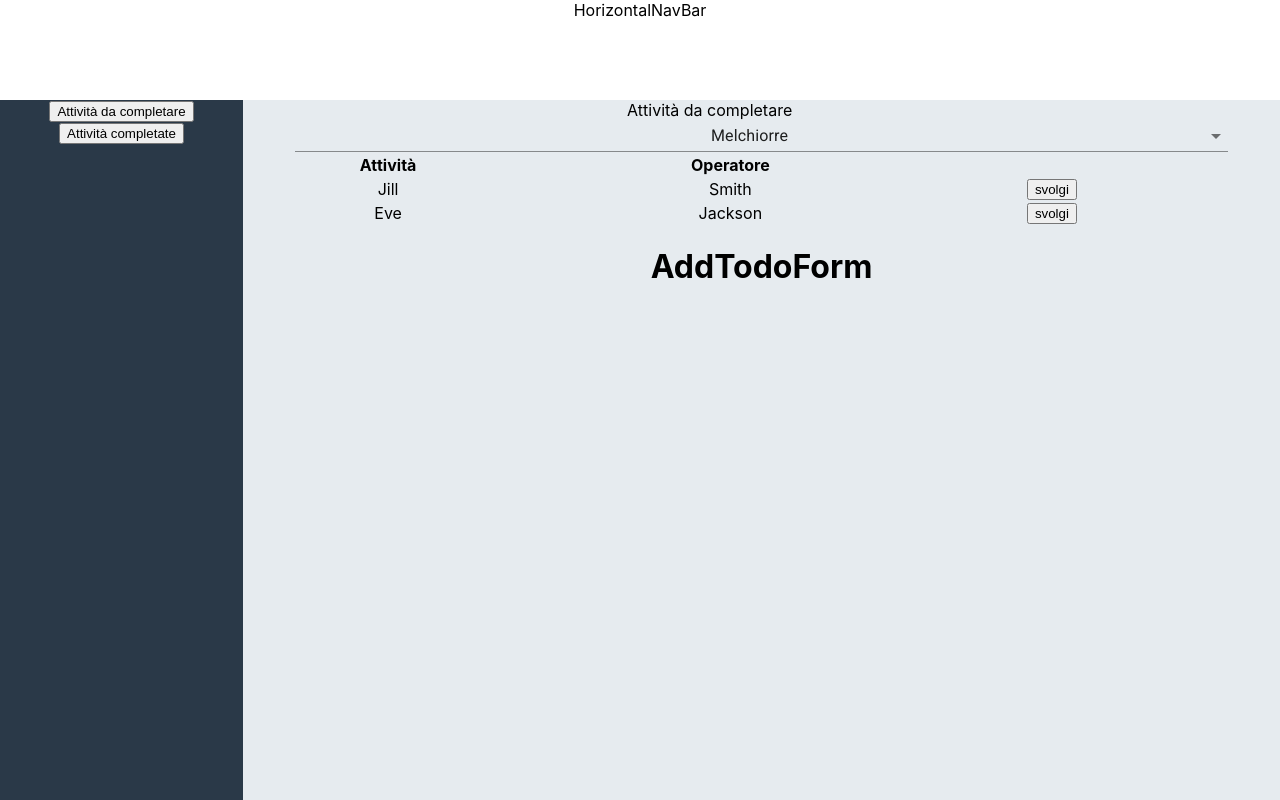
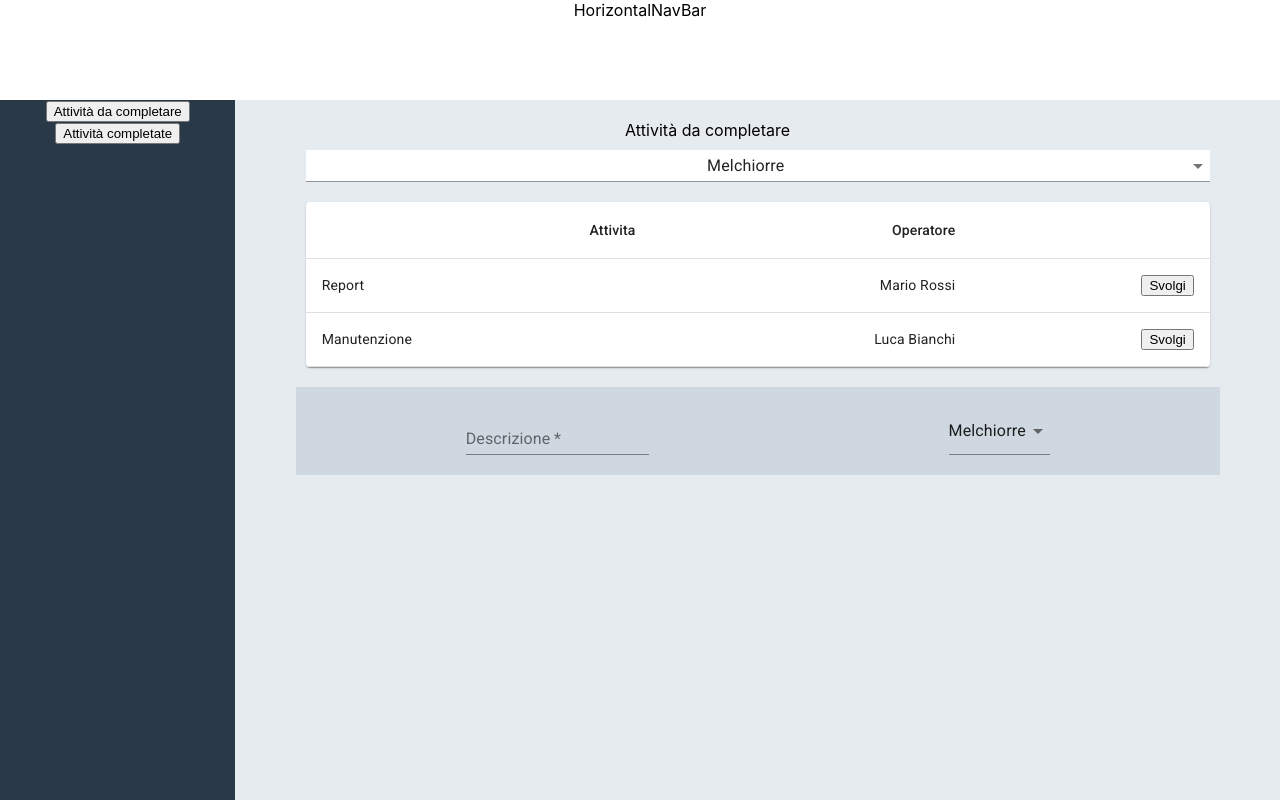
Before and after one commit to MartinRouterPing/react-graphql-example, a React (Create React App) app: page / in a window 1280 px wide. Built offline with nearby package versions, Linux system fonts and the light colour scheme.

Commit message:
Added minor classes for backgrounds

```diff
--- a/src/App.css
+++ b/src/App.css
@@ -1,6 +1,8 @@
 .App {
   text-align: center;
 }
+/* Global utility classes*/
+
 .flexbox {
   display: -webkit-box;
   display: -webkit-flex;
@@ -21,6 +23,32 @@
   -ms-flex-direction: column;
   flex-direction: column;
 }
+.mb-1 {
+  margin-bottom: 10px;
+}
+.mb-2 {
+  margin-bottom: 20px;
+}
+.mb-3 {
+  margin-bottom: 30px;
+}
+.mb-4 {
+  margin-bottom: 40px;
+}
+.p-1 {
+  padding: 10px;
+}
+.p-2 {
+  padding: 20px;
+}
+.p-3 {
+  padding: 30px;
+}
+.p-4 {
+  padding: 40px;
+}
+/* Content id */
+
 #v-navbar-container {
   width: 300px;
   background-color: #2a3948;
@@ -35,3 +63,14 @@
 #view-container {
   height: calc(100vh - 100px);
 }
+
+#todo-table-container {
+  width: 90%;
+  min-width: 500px;
+  margin: 0 auto 20px auto;
+}
+#add-todo-form-container {
+  background-color: #cfd8e0;
+  width: calc(90% - 20px);
+  margin: 0 auto;
+}
--- a/src/components/TodoTable/index.js
+++ b/src/components/TodoTable/index.js
@@ -1,27 +1,52 @@
 import React from 'react'
+import Table from '@material-ui/core/Table'
+import TableBody from '@material-ui/core/TableBody'
+import TableCell from '@material-ui/core/TableCell'
+import TableContainer from '@material-ui/core/TableContainer'
+import TableHead from '@material-ui/core/TableHead'
+import TableRow from '@material-ui/core/TableRow'
+import Paper from '@material-ui/core/Paper'
+
+const todos = [
+  {
+    description: 'Report',
+    employee: 'Mario Rossi',
+    done: 'false',
+  },
+  {
+    description: 'Manutenzione',
+    employee: 'Luca Bianchi',
+    done: 'true',
+  },
+]
 
 class TodoTable extends React.Component {
   render() {
     return (
-      <div>
-        <table style={{ width: '90%' }}>
-          <tr>
-            <th>Attività</th>
-            <th>Operatore</th>
-            <th></th>
-          </tr>
-          <tr>
-            <td>Jill</td>
-            <td>Smith</td>
-            <button>svolgi</button>
-          </tr>
-          <tr>
-            <td>Eve</td>
-            <td>Jackson</td>
-            <button>svolgi</button>
-          </tr>
-        </table>
-      </div>
+      <TableContainer id="todo-table-container" component={Paper}>
+        <Table id="todo-table" aria-label="simple table">
+          <TableHead>
+            <TableRow>
+              <TableCell align="right">Attivita</TableCell>
+              <TableCell align="right">Operatore</TableCell>
+              <TableCell align="right"></TableCell>
+            </TableRow>
+          </TableHead>
+          <TableBody>
+            {todos.map((row) => (
+              <TableRow key={row.name}>
+                <TableCell component="th" scope="row">
+                  {row.description}
+                </TableCell>
+                <TableCell align="right">{row.employee}</TableCell>
+                <TableCell align="right">
+                  <button>Svolgi</button>
+                </TableCell>
+              </TableRow>
+            ))}
+          </TableBody>
+        </Table>
+      </TableContainer>
     )
   }
 }
--- a/src/forms/AddTodoForm/index.js
+++ b/src/forms/AddTodoForm/index.js
@@ -1,8 +1,25 @@
 import React from 'react'
+import TextField from '@material-ui/core/TextField'
+import Select from '@material-ui/core/Select'
+import MenuItem from '@material-ui/core/MenuItem'
+import './styles.css'
 
 class AddTodoForm extends React.Component {
   render() {
-    return <h1>AddTodoForm</h1>
+    return (
+      <div id="add-todo-form-container" className="p-2">
+        <form noValidate autoComplete="off">
+          <div className="inner-form">
+            <TextField required id="standard-required" label="Descrizione" />
+            <Select value="Melchiorre" required>
+              <MenuItem value={'Melchiorre'}>Melchiorre</MenuItem>
+              <MenuItem value={'Baldassarre'}>Baldassarre</MenuItem>
+              <MenuItem value={'Gaspare'}>Gaspare</MenuItem>
+            </Select>
+          </div>
+        </form>
+      </div>
+    )
   }
 }
 export default AddTodoForm
--- /dev/null
+++ b/src/forms/AddTodoForm/styles.css
@@ -0,0 +1,7 @@
+.inner-form {
+  display: -webkit-box;
+  display: -webkit-flex;
+  display: -ms-flexbox;
+  display: flex;
+  justify-content: space-around;
+}
--- a/src/forms/FilterByEmployeeName/index.js
+++ b/src/forms/FilterByEmployeeName/index.js
@@ -6,11 +6,12 @@ class FilterByEmployeName extends React.Component {
   render() {
     return (
       <form>
-        <label style={{ display: 'block', width: '90%' }}>
+        <label className="mb-1" style={{ display: 'block', width: '90%' }}>
           Attività da completare
         </label>
         <Select
-          style={{ width: '90%' }}
+          className="mb-2"
+          style={{ width: '90%', 'background-color': 'white' }}
           id="select-employee"
           value="Melchiorre"
           onChange={this.handleChange}
--- a/src/views/TodoView/index.js
+++ b/src/views/TodoView/index.js
@@ -7,7 +7,11 @@ import AddTodoForm from './../../forms/AddTodoForm'
 class TodoView extends React.Component {
   render() {
     return (
-      <div id="todo-view-container" style={{ 'background-color': '#e6ebef' }}>
+      <div
+        id="todo-view-container"
+        className="p-2"
+        style={{ 'background-color': '#e6ebef' }}
+      >
         <FilterByEmployeeName />
         <TodoTable />
         <AddTodoForm />
```
